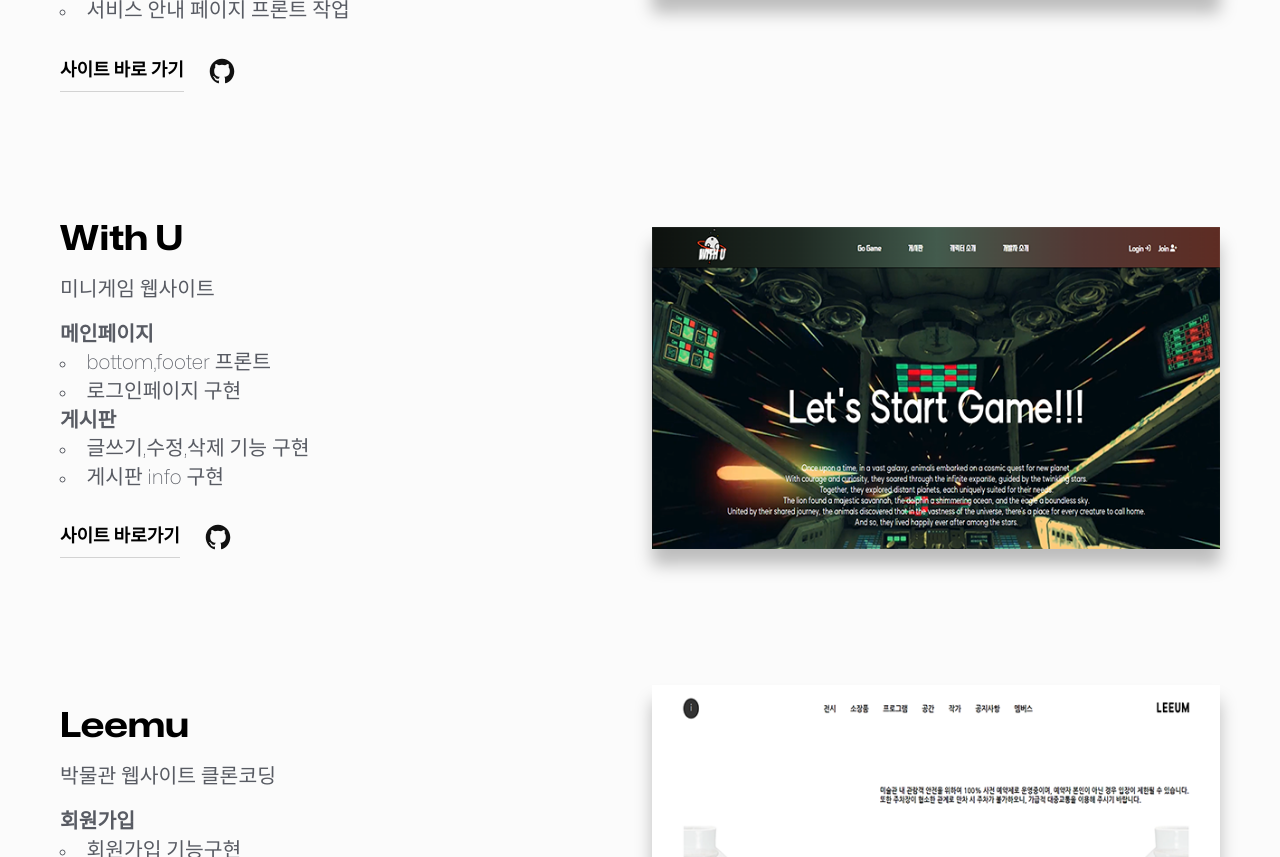
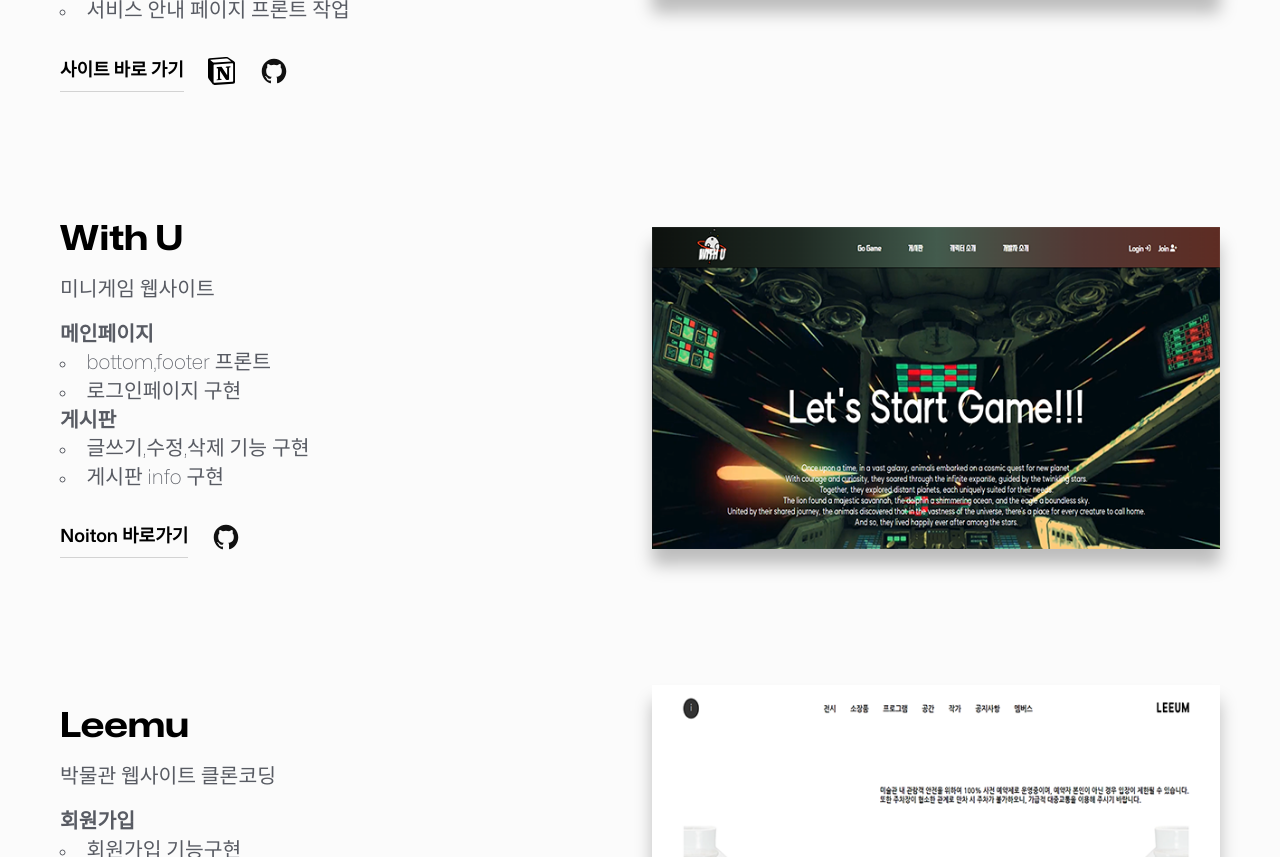
Before and after one commit to K-DoYeon/K-DoYeon.github.io, a plain HTML site: page index.html in a window 1280 px wide. Shown: the part 3493-4350 px from the top of the page. Drawn offline with Linux system fonts and the light colour scheme.

Commit message:
fix : 메인 수정 -231014

```diff
--- a/index.html
+++ b/index.html
@@ -266,11 +266,24 @@
 
                 <div class="work-links">
                   <!-- Add url of project in href attribute -->
-                  <a href="http://3.38.94.79:8080/LaundryForYou/main/main.jsp" target="_blank" rel="noopener" class="link"
+                  <a href="http://43.202.192.64:8080/LaundryForYou/main/main.jsp" target="_blank" rel="noopener" class="link"
                     >사이트 바로 가기</a
                   >
 
                   <!-- Add link to project source code in href attribute if applicable otherwise feel free to delete or comment the markup -->
+                  <a
+                  href="https://ripe-telephone-821.notion.site/Laundry-For-You-19d887208e304d0da1814d88bc1de3e6?pvs=4"
+                  target="_blank"
+                  rel="noopener"
+                >
+                  <img
+                    src="assets/images/social-links/notion.svg"
+                    alt="Notion"
+                    loading="lazy"
+                  />
+                </a>
+
+
                   <a
                     href="https://github.com/K-DoYeon/LaundryForYou"
                     target="_blank"
@@ -282,6 +295,7 @@
                       loading="lazy"
                     />
                   </a>
+
                 </div>
               </div>
 
@@ -316,8 +330,8 @@
                 </ol>
                 <div class="work-links">
                   <!-- Add url of project in href attribute -->
-                  <a href=" http://withuxxtx.cafe24.com" target="_blank" rel="noopener" class="link"
-                    >사이트 바로가기</a
+                  <a href="https://jeon-yeokyeong.notion.site/WITHU-128c3887b31a4be2b51bc41a73672003?pvs=4" target="_blank" rel="noopener" class="link"
+                    >Noiton 바로가기</a
                   >
 
                      <!-- Add link to project source code in href attribute if applicable otherwise feel free to delete or comment the markup -->
```
Also changed, not shown: assets/images/social-links/notion.svg (added).
